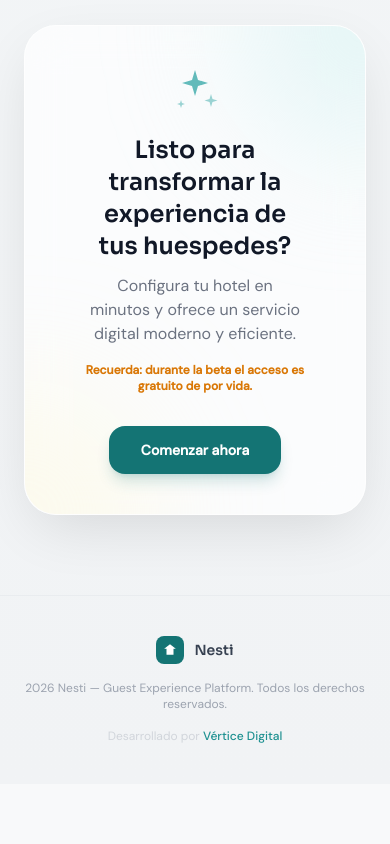
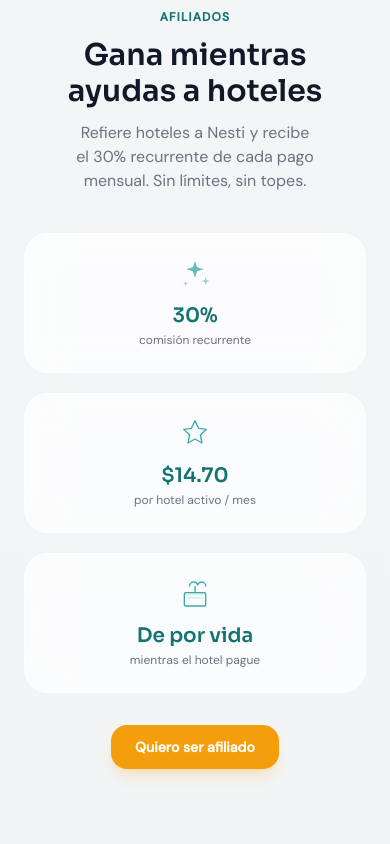
Before and after one commit to Mateo714-rgb/nesti-platform, a React (Vite) app: page / in a window 390 px wide. Shown: the part 5440-6284 px from the top of the page. Before the commit the page ends 6224 px from the top, so only its background shows below. Built offline with nearby package versions, Linux system fonts and the light colour scheme; no server answers; a web font is replaced by a local one.

Commit message:
feat: affiliate section on landing page

```diff
--- a/src/Landing.jsx
+++ b/src/Landing.jsx
@@ -505,6 +505,46 @@
         </div>
       </section>
 
+      {/* Affiliates */}
+      <section className="relative z-10 py-16 px-6">
+        <div className="max-w-5xl mx-auto">
+          <FadeIn delay={0.1}>
+            <div className="text-center mb-10">
+              <p className="text-xs font-semibold text-brand-600 tracking-widest uppercase mb-3">Afiliados</p>
+              <h2 className="font-display text-3xl sm:text-4xl font-semibold text-gray-900 text-balance mb-3">
+                Gana mientras ayudas a hoteles
+              </h2>
+              <p className="text-gray-500 max-w-lg mx-auto text-balance">
+                Refiere hoteles a Nesti y recibe el 30% recurrente de cada pago mensual. Sin límites, sin topes.
+              </p>
+            </div>
+          </FadeIn>
+          <div className="grid sm:grid-cols-3 gap-5 mb-8">
+            {[
+              { icon: 'sparkle', value: '30%', label: 'comisión recurrente' },
+              { icon: 'star', value: '$14.70', label: 'por hotel activo / mes' },
+              { icon: 'gift', value: 'De por vida', label: 'mientras el hotel pague' },
+            ].map((s, i) => (
+              <FadeIn key={s.label} delay={0.1 + i * 0.05}>
+                <div className="glass rounded-3xl p-6 text-center hover:shadow-glass-lg transition-all duration-300 hover:-translate-y-0.5">
+                  <Icon name={s.icon} className="w-8 h-8 text-brand-400 block mx-auto mb-3" />
+                  <p className="font-display text-xl sm:text-2xl font-bold text-brand-600 mb-0.5">{s.value}</p>
+                  <p className="text-xs text-gray-500">{s.label}</p>
+                </div>
+              </FadeIn>
+            ))}
+          </div>
+          <FadeIn delay={0.3}>
+            <div className="text-center">
+              <a href="/affiliate"
+                className="inline-flex px-6 py-3 rounded-2xl text-sm font-semibold bg-amber-500 text-white hover:bg-amber-600 transition-all shadow-lg shadow-amber-500/20 hover:-translate-y-0.5">
+                Quiero ser afiliado
+              </a>
+            </div>
+          </FadeIn>
+        </div>
+      </section>
+
       {/* CTA */}
       <section className="relative z-10 py-20 px-6">
         <div className="max-w-3xl mx-auto text-center">
```
